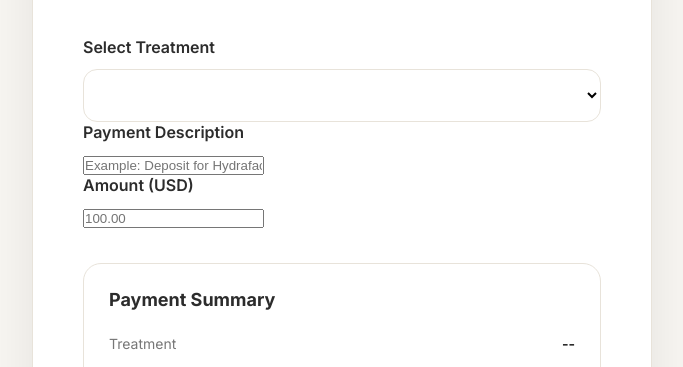
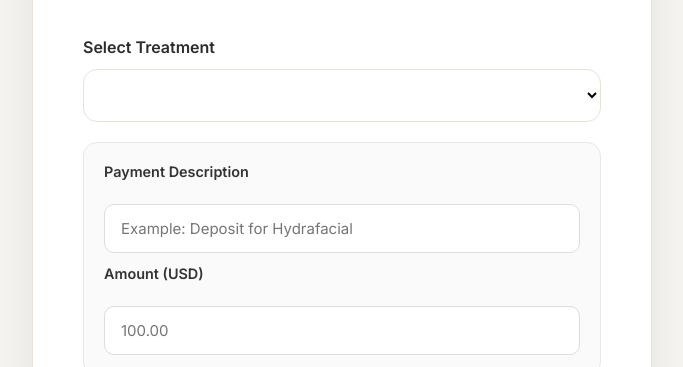
Before and after one commit to varuaspacolombian-web/varua, a website: page varuas/public/index.html in a window 1280 px wide. Shown: the part 420-787 px from the top of the page, without its empty margins (298-981 px from the left). Drawn offline with Linux system fonts and the light colour scheme; no server answers.

Commit message:
Update style.css

```diff
--- a/varuas/public/css/style.css
+++ b/varuas/public/css/style.css
@@ -456,6 +456,75 @@ footer small{
         var(--gold-light)
     );
 
+
+
     border-radius:28px 28px 0 0;
 
 }
+/* ==========================
+   CUSTOM PAYMENT
+========================== */
+
+.hidden{
+
+    display:none;
+
+}
+
+.custom-payment{
+
+    margin-top:20px;
+
+    display:flex;
+
+    flex-direction:column;
+
+    gap:12px;
+
+    padding:20px;
+
+    border:1px solid #E8E8E8;
+
+    border-radius:14px;
+
+    background:#FAFAFA;
+
+}
+
+.custom-payment label{
+
+    font-size:.9rem;
+
+    font-weight:600;
+
+    color:#333;
+
+}
+
+.custom-payment input{
+
+    width:100%;
+
+    padding:14px 16px;
+
+    border:1px solid #DDD;
+
+    border-radius:10px;
+
+    font-size:15px;
+
+    font-family:inherit;
+
+    transition:.25s;
+
+}
+
+.custom-payment input:focus{
+
+    outline:none;
+
+    border-color:#C6A15B;
+
+    box-shadow:0 0 0 4px rgba(198,161,91,.15);
+
+}
```
